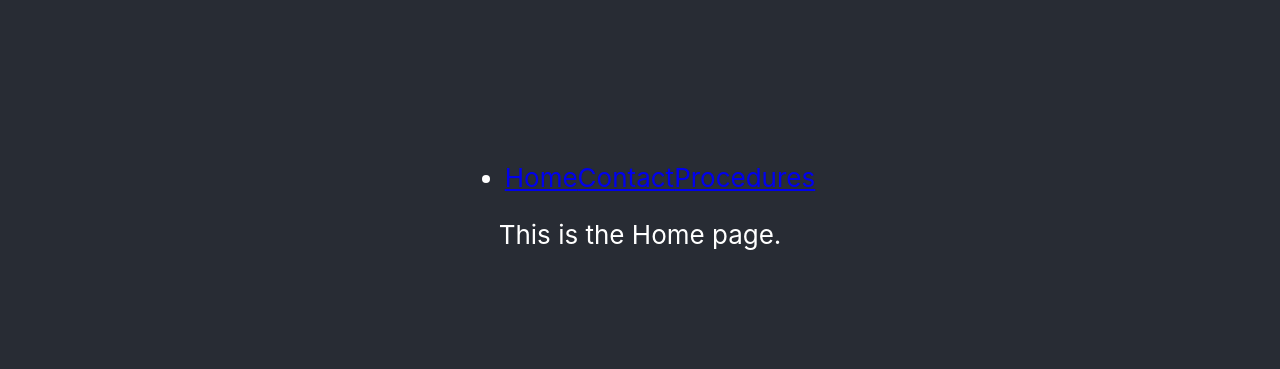
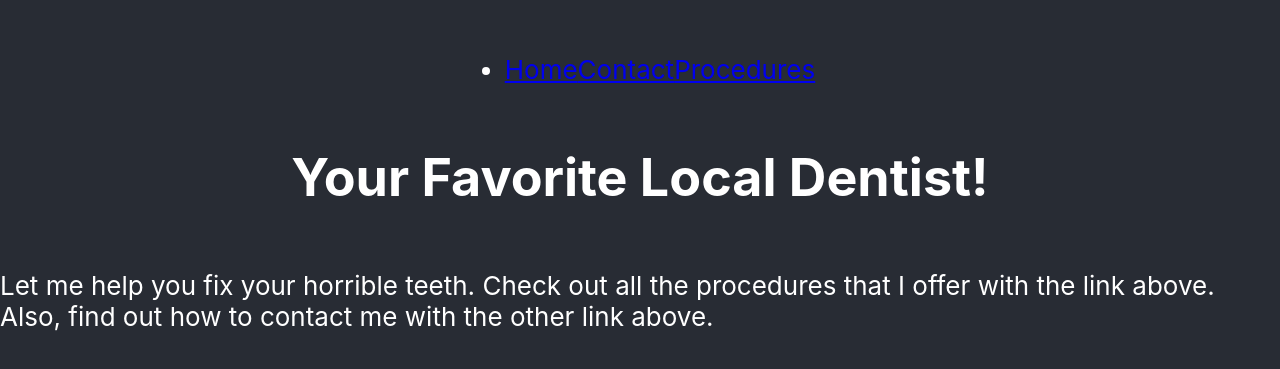
Before and after one commit to jtreeves/dentist-router, a JavaScript app: page / in a window 1280 px wide. Shown: the part 207-576 px from the top of the page. Built offline with nearby package versions, Linux system fonts and the light colour scheme; the HTML template or start-up script is replaced by a standard one.

Commit message:
[components] Wrap returns in fragments instead of divs, and add unique text for each page

```diff
--- a/src/components/Contact.js
+++ b/src/components/Contact.js
@@ -1,8 +1,10 @@
 function Contact() {
     return(
-        <div>
-            This is the Contact page.
-        </div>
+        <>
+            <h1>Contact</h1>
+            <p>Email: dentist@dentist.com</p>
+            <p>Phone: 555-666-7777</p>
+        </>
     )
 }
 
--- a/src/components/Home.js
+++ b/src/components/Home.js
@@ -1,8 +1,9 @@
 function Home() {
     return(
-        <div>
-            This is the Home page.
-        </div>
+        <>
+            <h1>Your Favorite Local Dentist!</h1>
+            <p>Let me help you fix your horrible teeth. Check out all the procedures that I offer with the link above. Also, find out how to contact me with the other link above.</p>
+        </>
     )
 }
 
--- a/src/components/Procedures.js
+++ b/src/components/Procedures.js
@@ -3,9 +3,10 @@ function Procedures(props) {
         return <li>{procedure}</li>
     })
     return(
-        <ul>
-            {procedureItems}
-        </ul>
+        <>
+            <h1>Procedures</h1>
+            <ul>{procedureItems}</ul>
+        </>
     )
 }
 
```
Also changed, not shown: 1 other file (tests, documents, lock files or other folders).
